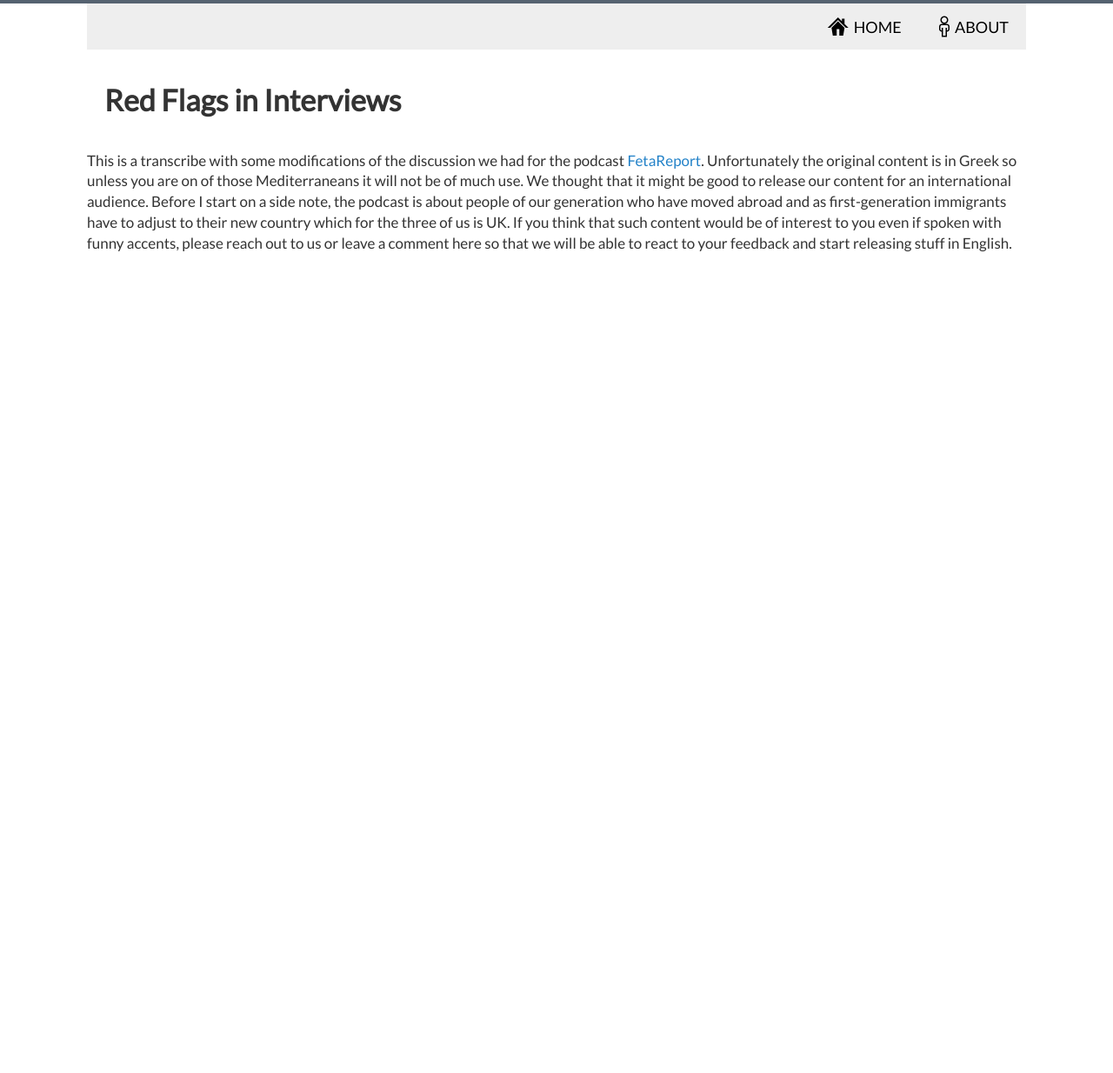
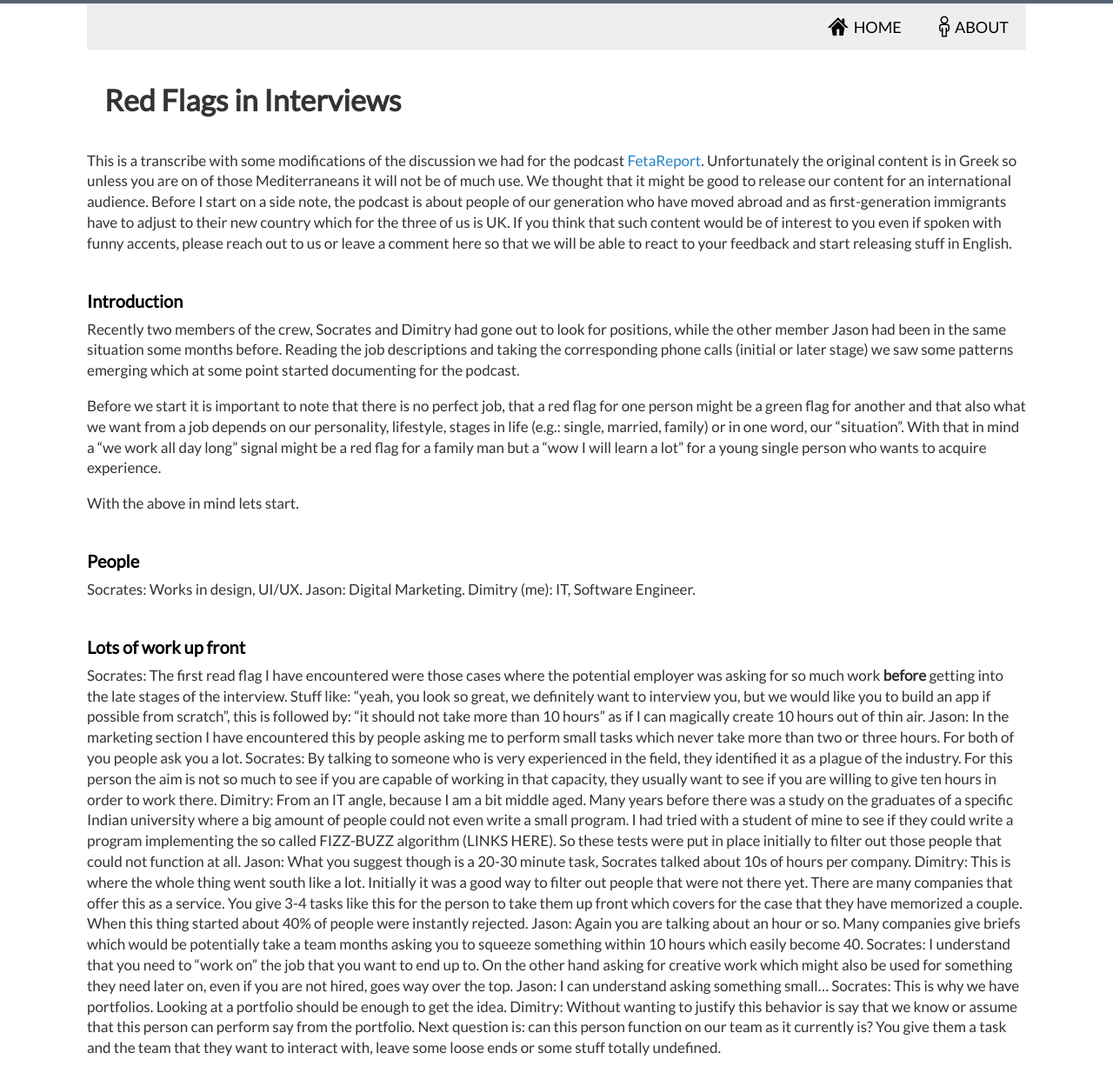
Before and after one commit to dimitrismistriotis/dimitrismistriotis.github.io, a Jekyll site: the page built from _posts/2018-05-24-red_flags_in_interviews.md, in a window 1280 px wide. Shown: the whole page at 87% size. Built offline with Jekyll 4.4.1, drawn with Linux system fonts in a browser that asks for light colours; before the commit the page ends 900 px from its top, so only the background shows below that.

Commit message:
Up to 6:03

```diff
--- a/_posts/2018-05-24-red_flags_in_interviews.md
+++ b/_posts/2018-05-24-red_flags_in_interviews.md
@@ -16,3 +16,73 @@ immigrants have to adjust to their new country which for the three of us is UK.
 If you think that such content would be of interest to you even if spoken with
 funny accents, please reach out to us or leave a comment here so that we will
 be able to react to your feedback and start releasing stuff in English.
+
+## Introduction
+
+Recently two members of the crew, Socrates and Dimitry had gone out to look for
+positions, while the other member Jason had been in the same situation some
+months before. Reading  the job descriptions and taking the corresponding phone
+calls (initial or later stage) we saw some patterns emerging which at some
+point started documenting for the podcast.
+
+Before we start it is important to note that there is no perfect job, that a
+red flag for one person might be a green flag for another and that also what
+we want from a job depends on our personality, lifestyle, stages in life (e.g.:
+single, married, family) or in one word, our "situation". With that in mind a
+"we work all day long" signal might be a red flag for a family man but a
+"wow I will learn a lot" for a young single person who wants to acquire
+experience.
+
+With the above in mind lets start.
+
+
+## People
+
+Socrates: Works in design, UI/UX.
+Jason: Digital Marketing.
+Dimitry (me): IT, Software Engineer.
+
+## Lots of work up front
+
+Socrates: The first read flag I have encountered were those cases where the
+potential employer was asking for so much work **before** getting into the
+late stages of the interview. Stuff like: "yeah, you look so great, we
+definitely want to interview you, but we would like you to build an app if
+possible from scratch", this is followed by: "it should not take more than
+10 hours" as if I can magically create 10 hours out of thin air.
+Jason: In the marketing section I have encountered this by people asking me to
+perform small tasks which never take more than two or three hours. For both
+of you people ask you a lot.
+Socrates: By talking to someone who is very experienced in the field, they
+identified it as a plague of the industry. For this person the aim is not so
+much to see if you are capable of working in that capacity, they usually want
+to see if you are willing to give ten hours in order to work there.
+Dimitry: From an IT angle, because I am a bit middle aged. Many years before
+there was a study on the graduates of a specific Indian university where
+a big amount of people could not even write a small program. I had tried with
+a student of mine to see if they could write a program implementing the so
+called FIZZ-BUZZ algorithm (LINKS HERE). So these tests were put in place
+initially to filter out those people that could not function at all.
+Jason: What you suggest though is a 20-30 minute task, Socrates talked about
+10s of hours per company.
+Dimitry: This is where the whole thing went south like a lot. Initially it
+was a good way to filter out people that were not there yet. There are many
+companies that offer this as a service. You give 3-4 tasks like this for the
+person to take them up front which covers for the case that they have
+memorized a couple. When this thing started about 40% of people were instantly
+rejected.
+Jason: Again you are talking about an hour or so. Many companies give briefs
+which would be potentially take a team months asking you to squeeze something
+within 10 hours which easily become 40.
+Socrates: I understand that you need to "work on" the job that you want to
+end up to. On the other hand asking for creative work which might also be used
+for something they need later on, even if you are not hired, goes way over the
+top.
+Jason: I can understand asking something small...
+Socrates: This is why we have portfolios. Looking at a portfolio should be
+enough to get the idea.
+Dimitry: Without wanting to justify this behavior is say that we know or assume
+that this person can perform say from the portfolio. Next question is: can this
+person function on our team as it currently is? You give them a task and the
+team that they want to interact with, leave some loose ends or some stuff
+totally undefined.
```
